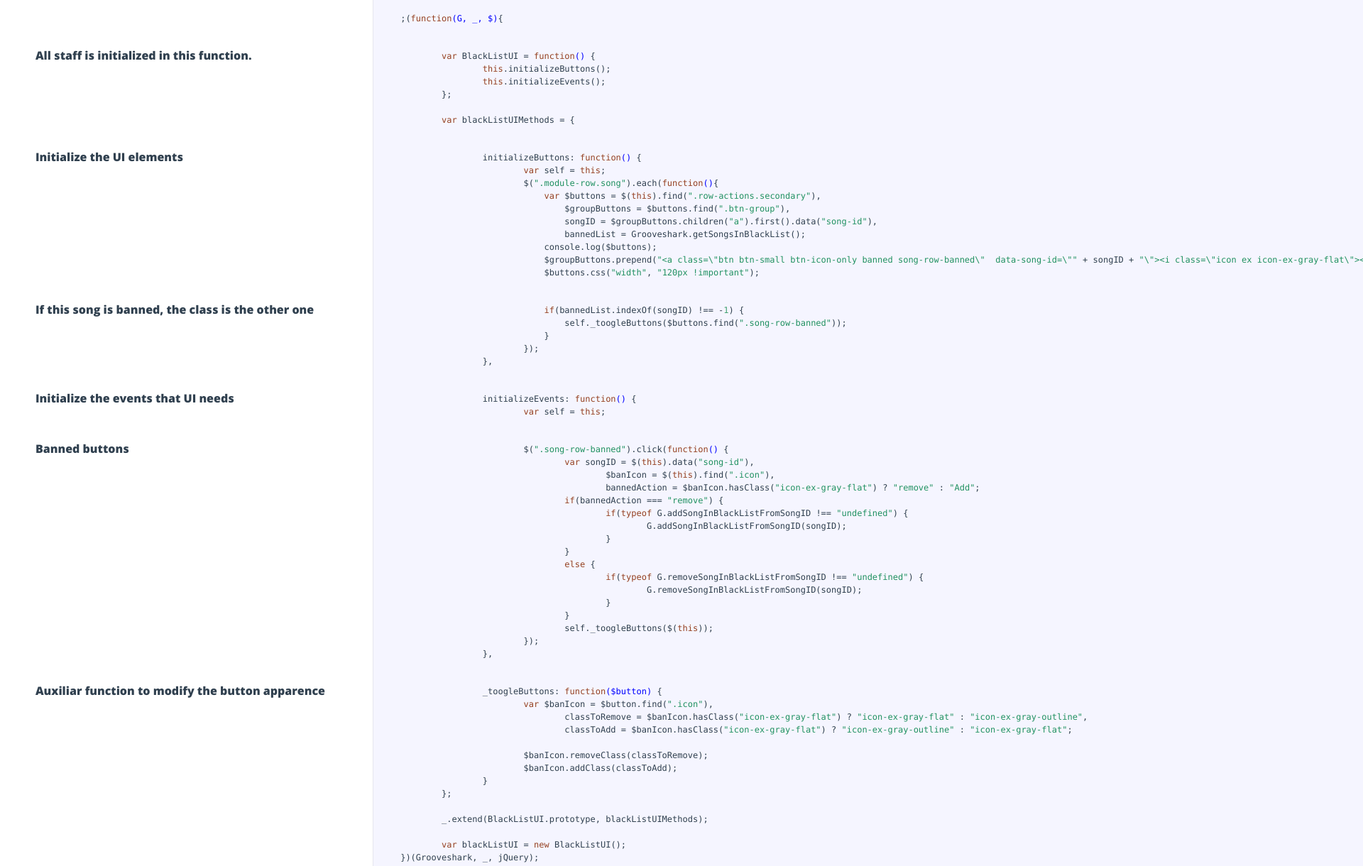
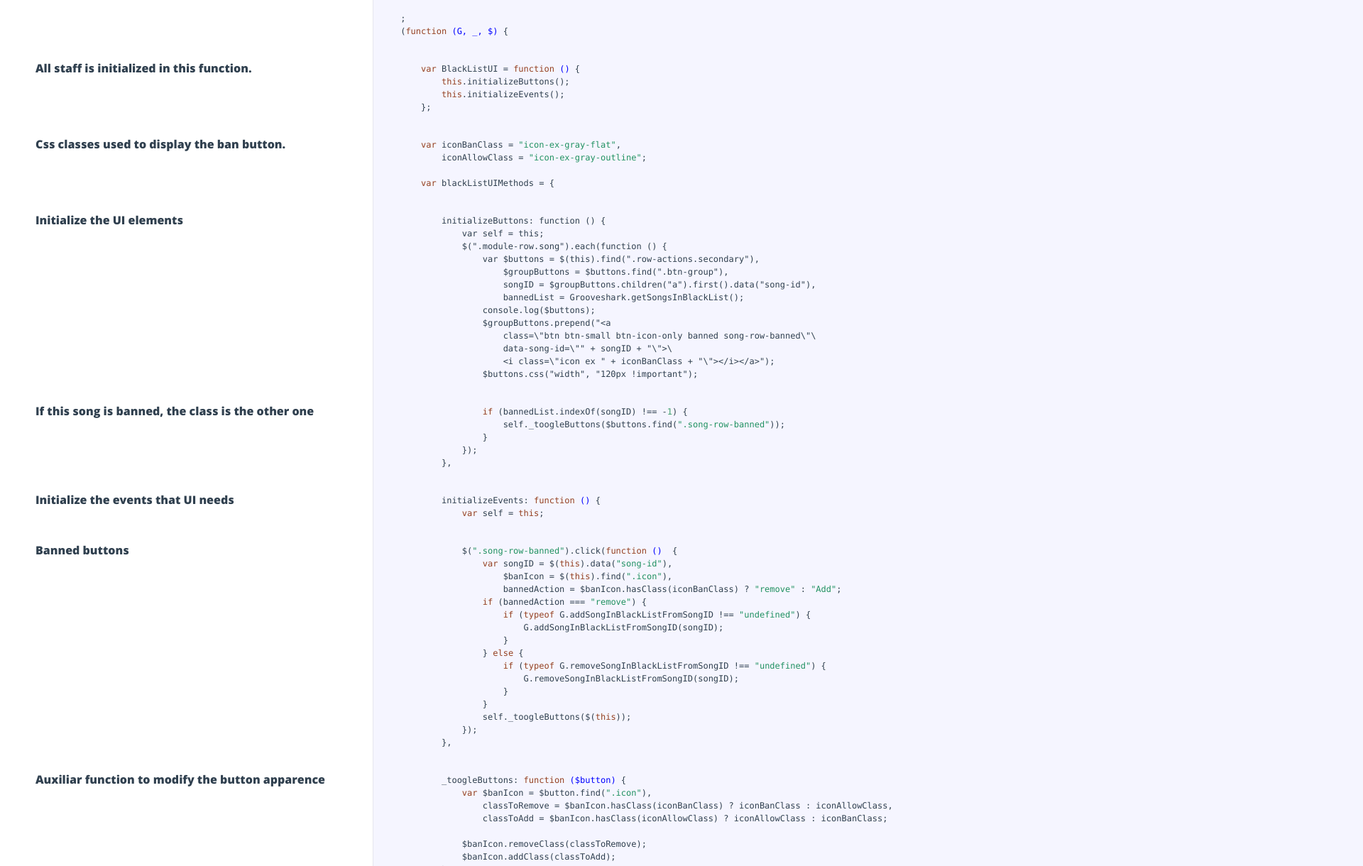
Before and after one commit to frankcortes/blacklist-for-grooveshark, a website: page docs/blacklist-ui.html in a window 1280 px wide. Shown: the part 95-1315 px from the top of the page at 71% size, 1920 px wide, since content can reach past the window. Drawn offline with Linux system fonts and the light colour scheme; files whose address does not match are found by name; a web font is replaced by a local one.

Commit message:
Improve readme with more content

```diff
--- a/docs/blacklist-ui.html
+++ b/docs/blacklist-ui.html
@@ -51,7 +51,8 @@
 
             </div>
 
-            <div class="content"><div class='highlight'><pre>;(<span class="function"><span class="keyword">function</span><span class="params">(G, _, $)</span>{</span></pre></div></div>
+            <div class="content"><div class='highlight'><pre>;
+(<span class="function"><span class="keyword">function</span> <span class="params">(G, _, $)</span> {</span></pre></div></div>
 
         </li>
 
@@ -66,12 +67,10 @@
 
             </div>
 
-            <div class="content"><div class='highlight'><pre>	<span class="keyword">var</span> BlackListUI = <span class="function"><span class="keyword">function</span><span class="params">()</span> {</span>
+            <div class="content"><div class='highlight'><pre>    <span class="keyword">var</span> BlackListUI = <span class="function"><span class="keyword">function</span> <span class="params">()</span> {</span>
         <span class="keyword">this</span>.initializeButtons();
         <span class="keyword">this</span>.initializeEvents();
-	};
-
-	<span class="keyword">var</span> blackListUIMethods = {</pre></div></div>
+    };</pre></div></div>
 
         </li>
 
@@ -82,20 +81,14 @@
               <div class="pilwrap ">
                 <a class="pilcrow" href="#section-3">&#182;</a>
               </div>
-              <p>Initialize the UI elements</p>
+              <p>Css classes used to display the ban button.</p>
 
             </div>
 
-            <div class="content"><div class='highlight'><pre>		initializeButtons: <span class="function"><span class="keyword">function</span><span class="params">()</span> {</span>
-			<span class="keyword">var</span> self = <span class="keyword">this</span>;
-			$(<span class="string">".module-row.song"</span>).each(<span class="function"><span class="keyword">function</span><span class="params">()</span>{</span>
-			    <span class="keyword">var</span> $buttons = $(<span class="keyword">this</span>).find(<span class="string">".row-actions.secondary"</span>),
-			        $groupButtons = $buttons.find(<span class="string">".btn-group"</span>),
-			        songID = $groupButtons.children(<span class="string">"a"</span>).first().data(<span class="string">"song-id"</span>),
-			        bannedList = Grooveshark.getSongsInBlackList();
-			    console.log($buttons);
-			    $groupButtons.prepend(<span class="string">"&lt;a class=\"btn btn-small btn-icon-only banned song-row-banned\"  data-song-id=\""</span> + songID + <span class="string">"\"&gt;&lt;i class=\"icon ex icon-ex-gray-flat\"&gt;&lt;/i&gt;&lt;/a&gt;"</span>);
-			    $buttons.css(<span class="string">"width"</span>, <span class="string">"120px !important"</span>);</pre></div></div>
+            <div class="content"><div class='highlight'><pre>    <span class="keyword">var</span> iconBanClass = <span class="string">"icon-ex-gray-flat"</span>,
+        iconAllowClass = <span class="string">"icon-ex-gray-outline"</span>;
+
+    <span class="keyword">var</span> blackListUIMethods = {</pre></div></div>
 
         </li>
 
@@ -106,15 +99,23 @@
               <div class="pilwrap ">
                 <a class="pilcrow" href="#section-4">&#182;</a>
               </div>
-              <p>If this song is banned, the class is the other one</p>
+              <p>Initialize the UI elements</p>
 
             </div>
 
-            <div class="content"><div class='highlight'><pre>			    <span class="keyword">if</span>(bannedList.indexOf(songID) !== -<span class="number">1</span>) {
-			    	self._toogleButtons($buttons.find(<span class="string">".song-row-banned"</span>));
-			    }
-			});
-		},</pre></div></div>
+            <div class="content"><div class='highlight'><pre>        initializeButtons: function () {
+            var self = this;
+            $(".module-row.song").each(function () {
+                var $buttons = $(this).find(".row-actions.secondary"),
+                    $groupButtons = $buttons.find(".btn-group"),
+                    songID = $groupButtons.children("a").first().data("song-id"),
+                    bannedList = Grooveshark.getSongsInBlackList();
+                console.log($buttons);
+                $groupButtons.prepend("&lt;a
+                    class=\"btn btn-small btn-icon-only banned song-row-banned\"\
+                    data-song-id=\"" + songID + "\"&gt;\
+                    &lt;i class=\"icon ex " + iconBanClass + "\"&gt;&lt;/i&gt;&lt;/a&gt;");
+                $buttons.css("width", "120px !important");</pre></div></div>
 
         </li>
 
@@ -125,12 +126,15 @@
               <div class="pilwrap ">
                 <a class="pilcrow" href="#section-5">&#182;</a>
               </div>
-              <p>Initialize the events that UI needs</p>
+              <p>If this song is banned, the class is the other one</p>
 
             </div>
 
-            <div class="content"><div class='highlight'><pre>		initializeEvents: <span class="function"><span class="keyword">function</span><span class="params">()</span> {</span>
-			<span class="keyword">var</span> self = <span class="keyword">this</span>;</pre></div></div>
+            <div class="content"><div class='highlight'><pre>                <span class="keyword">if</span> (bannedList.indexOf(songID) !== -<span class="number">1</span>) {
+                    self._toogleButtons($buttons.find(<span class="string">".song-row-banned"</span>));
+                }
+            });
+        },</pre></div></div>
 
         </li>
 
@@ -141,21 +145,36 @@
               <div class="pilwrap ">
                 <a class="pilcrow" href="#section-6">&#182;</a>
               </div>
+              <p>Initialize the events that UI needs</p>
+
+            </div>
+
+            <div class="content"><div class='highlight'><pre>        initializeEvents: <span class="function"><span class="keyword">function</span> <span class="params">()</span> {</span>
+            <span class="keyword">var</span> self = <span class="keyword">this</span>;</pre></div></div>
+
+        </li>
+
+
+        <li id="section-7">
+            <div class="annotation">
+
+              <div class="pilwrap ">
+                <a class="pilcrow" href="#section-7">&#182;</a>
+              </div>
               <p>Banned buttons</p>
 
             </div>
 
-            <div class="content"><div class='highlight'><pre>			$(<span class="string">".song-row-banned"</span>).click(<span class="function"><span class="keyword">function</span><span class="params">()</span> {</span>
+            <div class="content"><div class='highlight'><pre>            $(<span class="string">".song-row-banned"</span>).click(<span class="function"><span class="keyword">function</span> <span class="params">()</span>  {</span>
                 <span class="keyword">var</span> songID = $(<span class="keyword">this</span>).data(<span class="string">"song-id"</span>),
                     $banIcon = $(<span class="keyword">this</span>).find(<span class="string">".icon"</span>),
-					bannedAction = $banIcon.hasClass(<span class="string">"icon-ex-gray-flat"</span>) ? <span class="string">"remove"</span> : <span class="string">"Add"</span>;
-				<span class="keyword">if</span>(bannedAction === <span class="string">"remove"</span>) {
-					<span class="keyword">if</span>(<span class="keyword">typeof</span> G.addSongInBlackListFromSongID !== <span class="string">"undefined"</span>) {
+                    bannedAction = $banIcon.hasClass(iconBanClass) ? <span class="string">"remove"</span> : <span class="string">"Add"</span>;
+                <span class="keyword">if</span> (bannedAction === <span class="string">"remove"</span>) {
+                    <span class="keyword">if</span> (<span class="keyword">typeof</span> G.addSongInBlackListFromSongID !== <span class="string">"undefined"</span>) {
                         G.addSongInBlackListFromSongID(songID);
                     }
-				}
-				<span class="keyword">else</span> {
-					<span class="keyword">if</span>(<span class="keyword">typeof</span> G.removeSongInBlackListFromSongID !== <span class="string">"undefined"</span>) {
+                } <span class="keyword">else</span> {
+                    <span class="keyword">if</span> (<span class="keyword">typeof</span> G.removeSongInBlackListFromSongID !== <span class="string">"undefined"</span>) {
                         G.removeSongInBlackListFromSongID(songID);
                     }
                 }
@@ -166,20 +185,20 @@
         </li>
 
 
-        <li id="section-7">
+        <li id="section-8">
             <div class="annotation">
 
               <div class="pilwrap ">
-                <a class="pilcrow" href="#section-7">&#182;</a>
+                <a class="pilcrow" href="#section-8">&#182;</a>
               </div>
               <p>Auxiliar function to modify the button apparence</p>
 
             </div>
 
-            <div class="content"><div class='highlight'><pre>		_toogleButtons: <span class="function"><span class="keyword">function</span><span class="params">($button)</span> {</span>
+            <div class="content"><div class='highlight'><pre>        _toogleButtons: <span class="function"><span class="keyword">function</span> <span class="params">($button)</span> {</span>
             <span class="keyword">var</span> $banIcon = $button.find(<span class="string">".icon"</span>),
-				classToRemove = $banIcon.hasClass(<span class="string">"icon-ex-gray-flat"</span>) ? <span class="string">"icon-ex-gray-flat"</span> : <span class="string">"icon-ex-gray-outline"</span>,
-				classToAdd = $banIcon.hasClass(<span class="string">"icon-ex-gray-flat"</span>) ? <span class="string">"icon-ex-gray-outline"</span> : <span class="string">"icon-ex-gray-flat"</span>;
+                classToRemove = $banIcon.hasClass(iconBanClass) ? iconBanClass : iconAllowClass,
+                classToAdd = $banIcon.hasClass(iconAllowClass) ? iconAllowClass : iconBanClass;
 
             $banIcon.removeClass(classToRemove);
             $banIcon.addClass(classToAdd);
```
Also changed, not shown: docs/blacklist-api.html (+27 -22 lines), dist/blacklist-grooveshark.js, dist/blacklist-grooveshark.min.js, img/buttons.png (added), readme.md, src/blacklist-api.js (indentation only), src/blacklist-ui.js (indentation only). Lines whose indentation alone changed are shown as unchanged.
